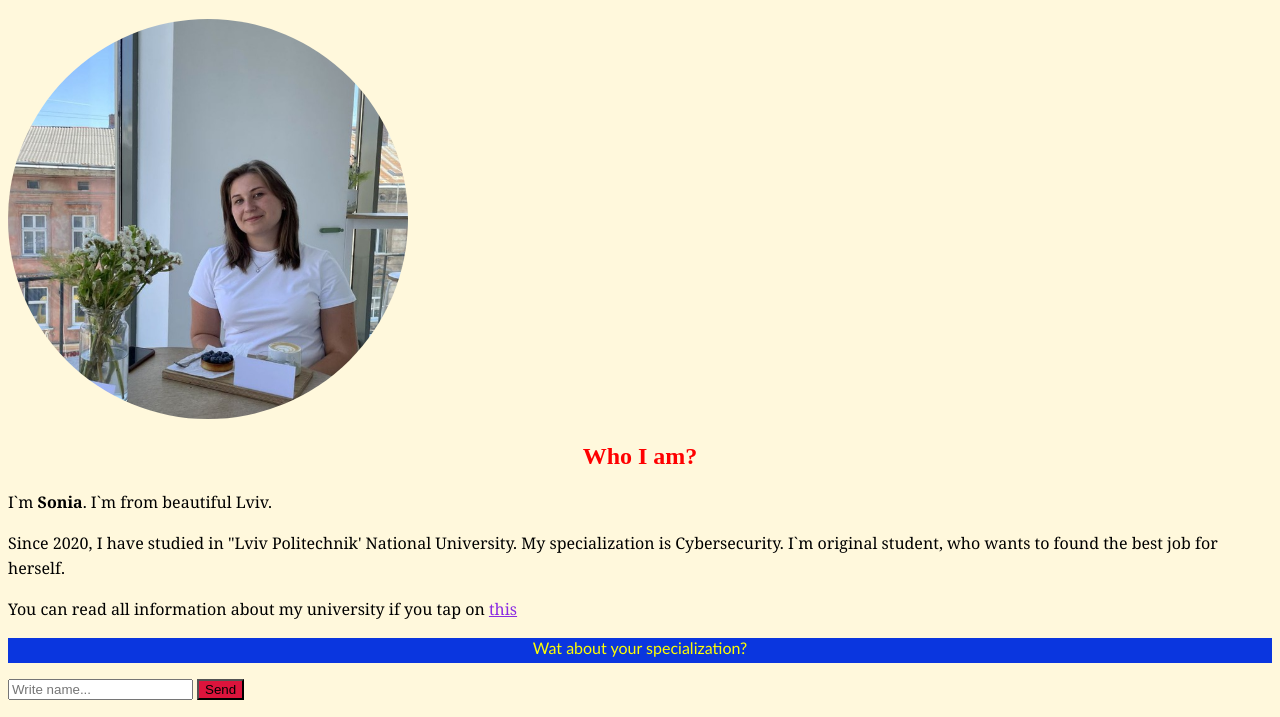
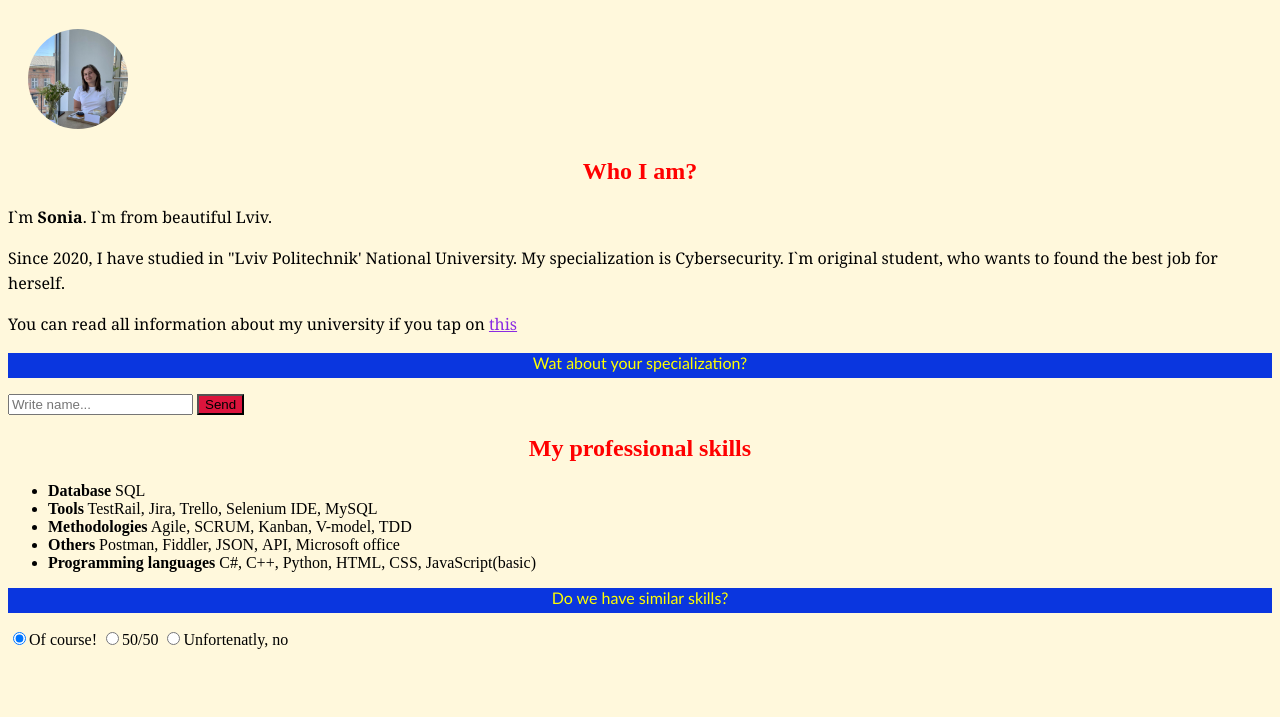
Before and after one commit to sofiiastakhiv/sonia, a plain HTML site: page index.html in a window 1280 px wide. Shown: the part 64-781 px from the top of the page. Drawn offline with Linux system fonts and the light colour scheme.

Commit message:
Update index.html

```diff
--- a/index.html
+++ b/index.html
@@ -25,8 +25,8 @@
     }
     .img{
         border-radius: 100%;
-        width:400px;
-        text-align:center;
+        width:100px;
+        margin: 10px 20px 5px 20px;
     }
     .blok{
         font-family: "Gill Sans", "Gill Sans MT", "Myriad Pro", "DejaVu Sans Condensed", Helvetica, Arial, "sans-serif";
```
